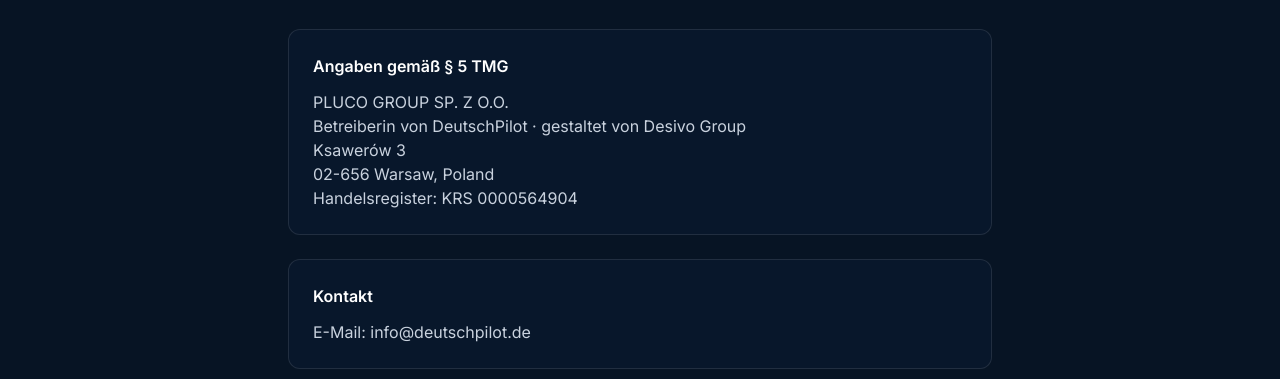
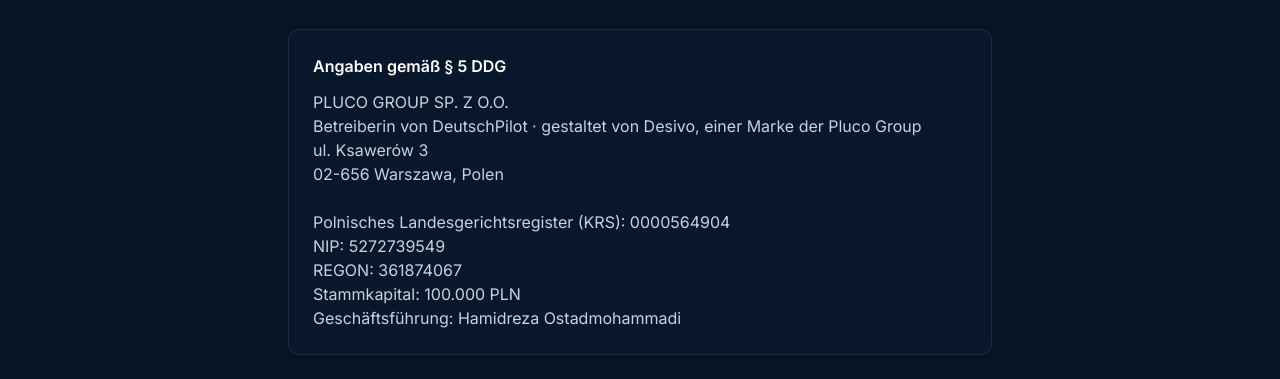
Before and after one commit to techmazewebdesign/deutschpilot, a Next.js app: page /de/impressum in a window 1280 px wide. Shown: the part 187-566 px from the top of the page. Built offline with nearby package versions, Linux system fonts and the light colour scheme; no server answers.

Commit message:
fix: update DeutschPilot provider disclosure

```diff
--- a/app/[locale]/impressum/page.tsx
+++ b/app/[locale]/impressum/page.tsx
@@ -36,10 +36,14 @@
               <h2 className="text-white font-semibold mb-3">{t("section1.heading")}</h2>
               <p>
                 PLUCO GROUP SP. Z O.O.<br />
-                {locale === "de" ? "Betreiberin von DeutschPilot · gestaltet von Desivo Group" : "Operator of DeutschPilot · designed by Desivo Group"}<br />
-                Ksawerów 3<br />
-                02-656 Warsaw, Poland<br />
-                {t("registryLabel")}
+                {locale === "de" ? "Betreiberin von DeutschPilot · gestaltet von Desivo, einer Marke der Pluco Group" : "Operator of DeutschPilot · designed by Desivo, a Pluco Group brand"}<br />
+                ul. Ksawerów 3<br />
+                02-656 Warszawa, Polen<br /><br />
+                {t("registryLabel")}<br />
+                NIP: 5272739549<br />
+                REGON: 361874067<br />
+                {locale === "de" ? "Stammkapital: 100.000 PLN" : "Share capital: PLN 100,000"}<br />
+                {locale === "de" ? "Geschäftsführung: Hamidreza Ostadmohammadi" : "Management board: Hamidreza Ostadmohammadi"}
               </p>
             </div>
             <div className="bg-[#0B1B33]/50 border border-white/10 rounded-xl p-6">
--- a/messages/de.json
+++ b/messages/de.json
@@ -885,9 +885,9 @@
   "impressum": {
     "heading": "Impressum",
     "section1": {
-      "heading": "Angaben gemäß § 5 TMG"
+      "heading": "Angaben gemäß § 5 DDG"
     },
-    "registryLabel": "Handelsregister: KRS 0000564904",
+    "registryLabel": "Polnisches Landesgerichtsregister (KRS): 0000564904",
     "section2": {
       "heading": "Kontakt"
     }
--- a/messages/en.json
+++ b/messages/en.json
@@ -885,9 +885,9 @@
   "impressum": {
     "heading": "Imprint",
     "section1": {
-      "heading": "Information pursuant to § 5 TMG"
+      "heading": "Information pursuant to § 5 DDG"
     },
-    "registryLabel": "Commercial Register: KRS 0000564904",
+    "registryLabel": "Polish National Court Register (KRS): 0000564904",
     "section2": {
       "heading": "Contact"
     }
```
